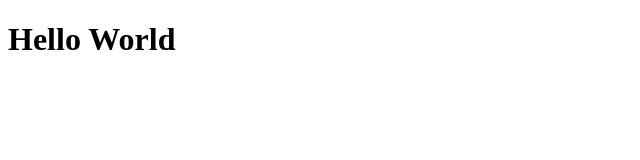
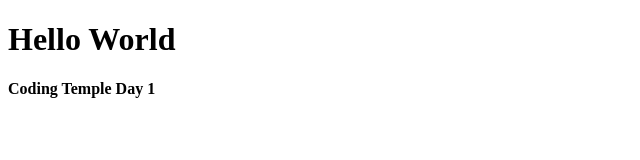
Before and after one commit to junitsu0/hello_world_kekambas-96, a plain HTML site: page index.html in a window 1280 px wide. Shown: the whole page, without its empty margins (0-640 px from the left). Drawn offline with Linux system fonts and the light colour scheme.

Commit message:
Added h4 to index

```diff
--- a/index.html
+++ b/index.html
@@ -8,5 +8,6 @@
 </head>
 <body>
     <h1>Hello World</h1>
+    <h4>Coding Temple Day 1</h4>
 </body>
 </html>
```
